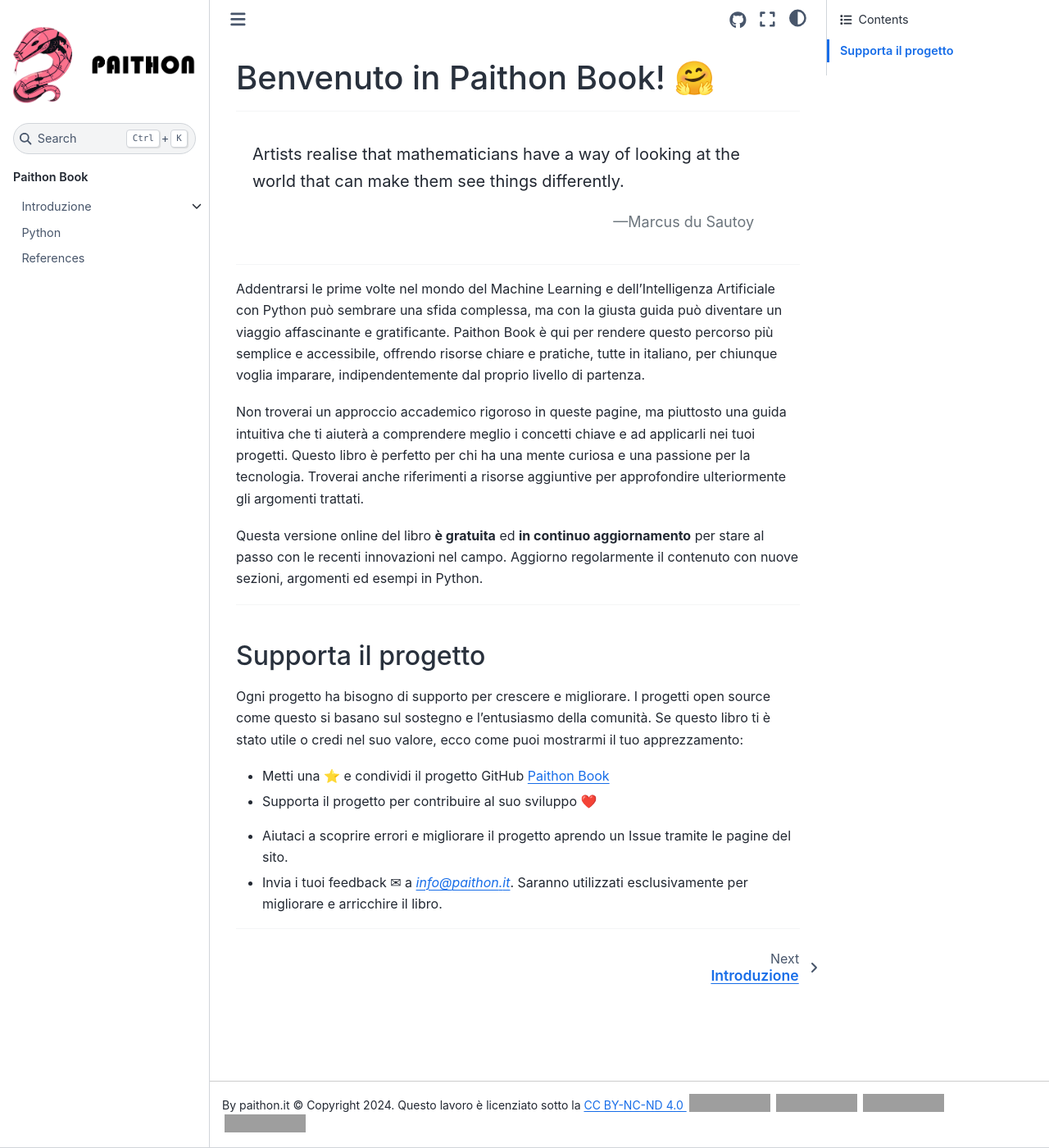
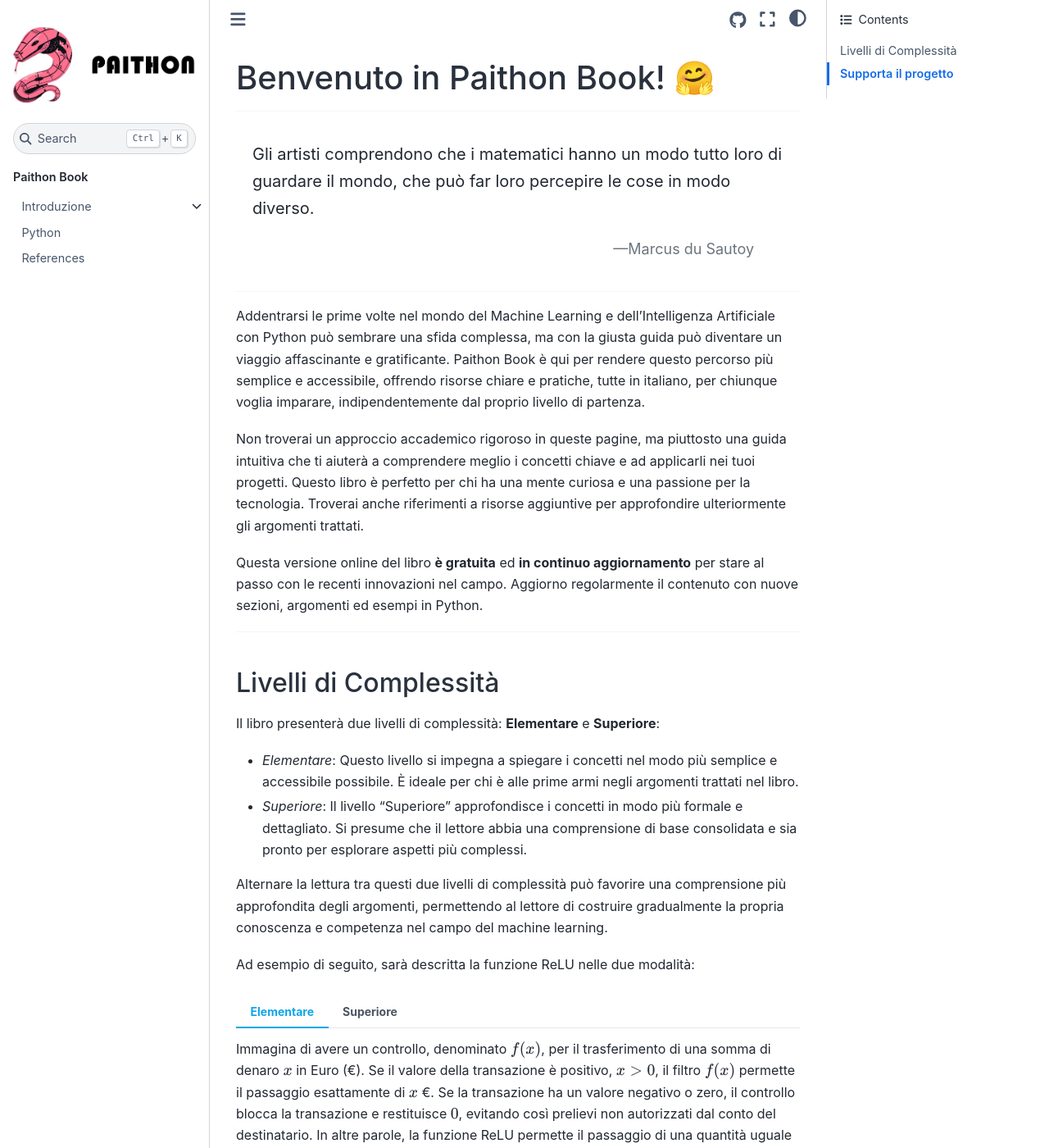
Before and after one commit to paithon-dev/paithonbook, a Jupyter Book: the page built from book/intro.md, in a window 1280 px wide and 1400 px high. Shown: the whole window at 82% size. Built offline with Jupyter Book 1.0.4 settings and Sphinx 7.4.7 and the Sphinx Book theme 1.1.4, drawn with Linux system fonts in a browser that asks for light colours; comment, search, counter and statistics services are not loaded; some of the changed text lies outside the part shown; grey boxes are pictures that could not be loaded.

Commit message:
Aggiunti i due livelli di complessità

`````diff
--- a/book/_config.yml
+++ b/book/_config.yml
@@ -32,6 +32,8 @@ sphinx:
   config:
     html_js_files:
     - https://cdnjs.cloudflare.com/ajax/libs/require.js/2.3.4/require.min.js
+
+    mathjax_path: https://cdn.jsdelivr.net/npm/mathjax@3/es5/tex-mml-chtml.js
     thebe_config:
       use_thebe_lite: true
       exclude_patterns: ["**/_*.yml", "**/*.md", "**/*.ipynb"]
@@ -48,6 +50,7 @@ sphinx:
   extra_extensions:
     - sphinx.ext.imgconverter
     - jupyterbook_patches
+    - sphinx_inline_tabs
 
 bibtex_bibfiles:
   - references.bib
--- a/book/intro.md
+++ b/book/intro.md
@@ -1,15 +1,8 @@
----
-html_meta:
-  "description lang=it": "Paithon Book è una risorsa completa per studiare e comprendere meglio il Machine Learning con Python. Fornisce una vasta gamma di argomenti teorici ed esempi pratici."
-  "keywords": "Python, Machine Learning, Deep Learning, Intelligenza Artificiale"
-  "property=og:locale": "it_IT"
----
-
-## Benvenuto in Paithon Book! 🤗
+# Benvenuto in Paithon Book! 🤗
 
 ---
 ```{epigraph}
-Artists realise that mathematicians have a way of looking at the world that can make them see things differently.
+Gli artisti comprendono che i matematici hanno un modo tutto loro di guardare il mondo, che può far loro percepire le cose in modo diverso.
 
 -- Marcus du Sautoy
 ```
@@ -23,13 +16,65 @@ Questa versione online del libro **è gratuita** ed **in continuo aggiornamento*
 
 ---
 
-#### Supporta il progetto
+## Livelli di Complessità
+
+Il libro presenterà due livelli di complessità: **Elementare** e **Superiore**:
+
+- *Elementare*: Questo livello si impegna a spiegare i concetti nel modo più semplice e accessibile possibile. È ideale per chi è alle prime armi negli argomenti trattati nel libro.
+
+- *Superiore*: Il livello "Superiore" approfondisce i concetti in modo più formale e dettagliato. Si presume che il lettore abbia una comprensione di base consolidata e sia pronto per esplorare aspetti più complessi.
+
+Alternare la lettura tra questi due livelli di complessità può favorire una comprensione più approfondita degli argomenti, permettendo al lettore di costruire gradualmente la propria conoscenza e competenza nel campo del machine learning.
+
+Ad esempio di seguito, sarà descritta la funzione ReLU nelle due modalità:
+
+````{tab} Elementare
+
+Immagina di avere un controllo, denominato $f(x)$, per il trasferimento di una somma di denaro $x$ in Euro (€). Se il valore della transazione è positivo, $x > 0$, il filtro $f(x)$ permette il passaggio esattamente di $x$ €. Se la transazione ha un valore negativo o zero, il controllo blocca la transazione e restituisce $0$, evitando così prelievi non autorizzati dal conto del destinatario. In altre parole, la funzione ReLU permette il passaggio di una quantità uguale a quella in ingresso solo se quest'ultima è positiva, altrimenti blocca completamente il passaggio (restituendo zero).
+
+Esempi:
+
+$
+\begin{align*}
+x &= 10, & f(x) &= 10 \\
+x &= -3, & f(x) &= 0 \\
+\end{align*}
+$
+
+````
+
+````{tab} Superiore
+
+La funzione di attivazione ReLU (Rectified Linear Unit) è definita come:
+
+$$
+f(x) = x^+ = \max(0, x)
+$$
+
+
+Questa funzione può anche essere definita "a tratti" (*piecewise*) nel seguente modo:
+
+$$
+f(x) = \begin{cases}
+    x & \text{se } x > 0, \\
+    0 & \text{altrimenti}.
+\end{cases}
+$$
+
+Questa funzione prende un input $x$ e restituisce $x$ se $x$ è positivo; altrimenti, restituisce zero. \
+La ReLU è ampiamente utilizzata nelle reti neurali perché introduce una non linearità essenziale com una derivata costante per valori positivi e negativi di $x$, il che rende più efficiente il calcolo del *backpropagation* durante la fase di addestramento.
+
+````
+
+---
+
+## Supporta il progetto
 
 Ogni progetto ha bisogno di supporto per crescere e migliorare. I progetti open source come questo si basano sul sostegno e l'entusiasmo della comunità. Se questo libro ti è stato utile o credi nel suo valore, ecco come puoi mostrarmi il tuo apprezzamento:
 
 - Metti una ⭐ e condividi il progetto GitHub [Paithon Book](https://github.com/paithon-it/paithonbook)
 - Supporta il progetto per contribuire al suo sviluppo ❤️ <span style="display: inline-block; vertical-align: middle;">
-    <script type="text/javascript" src="https://cdnjs.buymeacoffee.com/1.0.0/button.prod.min.js" data-name="bmc-button" data-slug="paithon.it" data-color="#BD5FFF" data-emoji="🍕" data-font="Cookie" data-text="Offrimi una pizza a portafoglio" data-outline-color="#000000" data-font-color="#ffffff" data-coffee-color="#FFDD00"></script>
+    <script type="text/javascript" src="https://cdnjs.buymeacoffee.com/1.0.0/button.prod.min.js" data-name="bmc-button" data-slug="paithon.it" data-color="#e392fe" data-emoji="🔋"  data-font="Cookie" data-text="Ricarica la mia energia" data-outline-color="#000000" data-font-color="#000000" data-coffee-color="#FFDD00" ></script>
 </span>
 
 - Aiutaci a scoprire errori e migliorare il progetto aprendo un Issue tramite le pagine del sito.
--- a/requirements.txt
+++ b/requirements.txt
@@ -13,3 +13,6 @@ sphinx-thebe ~= 0.9.9  #temporarily disable
 
 # lastly any packages you wish to download directly from a Git repository
 download_link_replacer @ git+https://gitlab.tudelft.nl/mude/sphinx-download-link-replacer #temporarily disable
+
+# allows for syncronized tabs in case you’d like your tabs to shift across the page at the same time.
+sphinx-inline-tabs
`````
